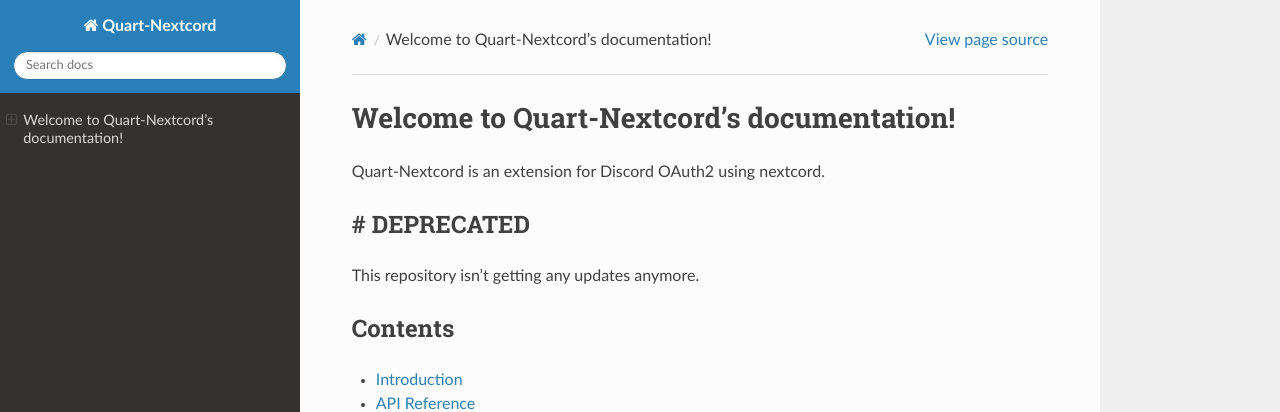
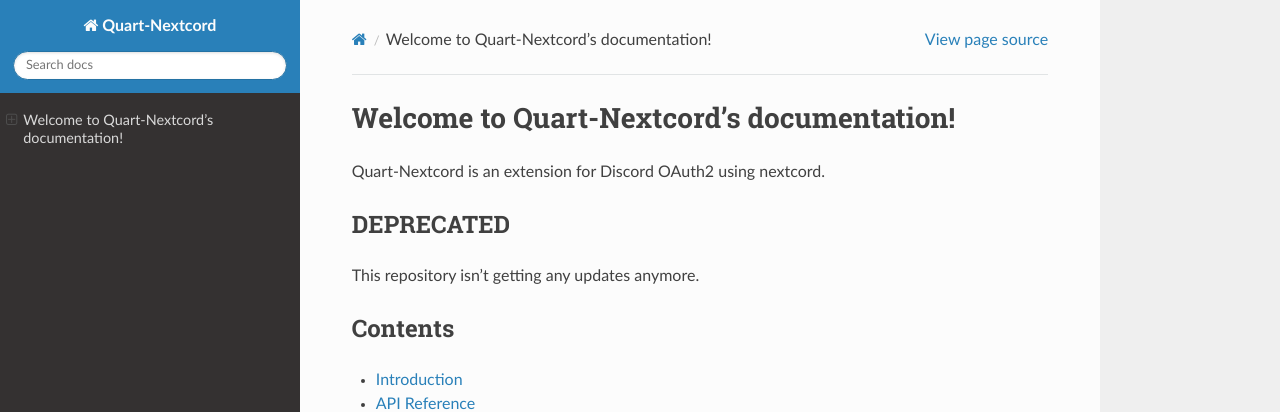
Before and after one commit to InvalidLenni/Quart-Nextcord, a Sphinx documentation site: the page built from docs/index.rst, in a window 1280 px wide. Shown: the top 412 px of the page. Built offline with Sphinx 7.4.7 and the Read the Docs theme 2.0.0, drawn with Linux system fonts in a browser that asks for light colours.

```diff
--- a/docs/index.rst
+++ b/docs/index.rst
@@ -8,7 +8,7 @@ Welcome to Quart-Nextcord's documentation!
 
 Quart-Nextcord is an extension for Discord OAuth2 using nextcord.
 
-# DEPRECATED
+DEPRECATED
 --------
 This repository isn't getting any updates anymore.
 
```
